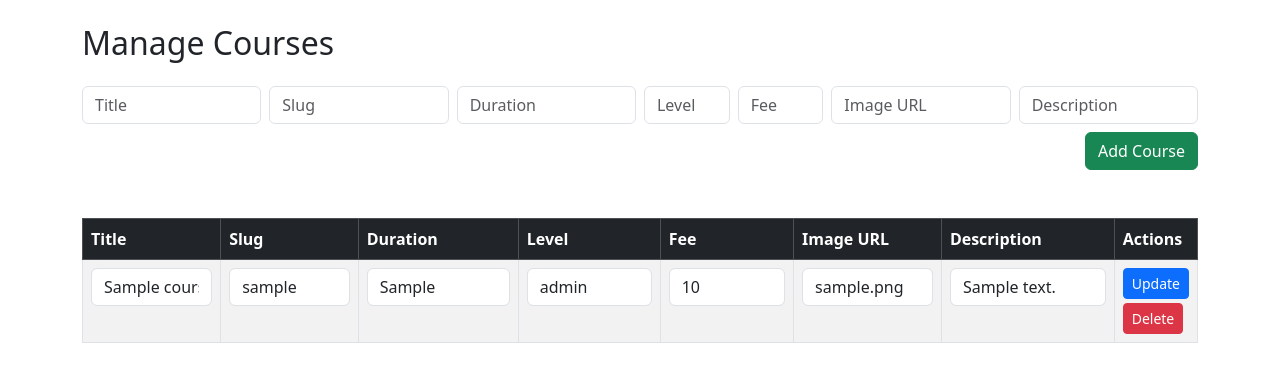
After one commit to lok-02498/coaching_site, a Flask app: page /admin/manage-courses in a window 1280 px wide. The commit adds this page. Shown: the top 382 px of the page. Run offline with Flask 3, Linux system fonts and the light colour scheme; the visitor is signed in with stand-in values (Sample User, id 1); tables that the repository leaves empty or names only in its code hold one stand-in row (values such as "Sample post"); data that the repository does not hold is empty.

Commit message:
changes in admin

```diff
--- a/app.py
+++ b/app.py
@@ -136,7 +136,18 @@ def submit_contact():
     message = request.form['message']
 
     try:
-        # Email to admin
+        # Store the contact form submission in database
+        conn = get_db_connection()
+        cursor = conn.cursor()
+        cursor.execute("""
+            INSERT INTO contacts (name, email, phone, message)
+            VALUES (%s, %s, %s, %s)
+        """, (name, email, phone, message))
+        conn.commit()
+        cursor.close()
+        conn.close()
+
+        # Send confirmation email to admin
         msg_to_admin = Message(
             subject=f'New Contact Form Submission from {name}',
             recipients=['support4ois@gmail.com']
@@ -154,10 +165,11 @@ def submit_contact():
 
         flash('Your message has been sent successfully!', 'success')
     except Exception as e:
-        print(f"Mail error: {e}")
+        print(f"Mail/DB error: {e}")
         flash('There was an error sending your message. Please try again later.', 'danger')
 
     return redirect('/contact')
+
 
 
 from flask import flash, redirect, url_for, session, render_template
@@ -198,12 +210,7 @@ def submit_feedback():
     conn.close()
     flash('Thank you for your feedback!', 'success')
     return redirect('/review')
-@app.route('/dashboard')
-def dashboard():
-    if 'username' not in session or session.get('role') != 'admin':
-        flash("Access denied. Admins only.", "error")
-        return redirect(url_for('cover'))
-    return render_template('admin_dashboard.html')
+
 
 @app.route('/login/student', methods=['POST'])
 def login_student():
@@ -404,6 +411,192 @@ def reset_password_modal(token):
     # GET request, show modal
     session['reset_token'] = token
     return redirect(url_for('cover', show='resetModal'))
+from flask import request
+
+@app.route('/admin/manage-courses')
+def manage_courses():
+    if 'username' not in session or session.get('role') != 'admin':
+        flash("Admins only!", "danger")
+        return redirect(url_for('cover'))
+
+    conn = get_db_connection()
+    cursor = conn.cursor(dictionary=True)
+    cursor.execute("SELECT * FROM courses")
+    courses = cursor.fetchall()
+    cursor.close()
+    conn.close()
+    return render_template('manage_courses.html', courses=courses)
+
+
+@app.route('/admin/add-course', methods=['POST'])
+def add_course():
+    if 'username' not in session or session.get('role') != 'admin':
+        flash("Admins only!", "danger")
+        return redirect(url_for('cover'))
+
+    title = request.form['title']
+    slug = request.form['slug']
+    description = request.form['description']
+    duration = request.form['duration']
+    level = request.form['level']
+    fee = request.form['fee']
+    image_url = request.form['image_url']
+
+    conn = get_db_connection()
+    cursor = conn.cursor()
+    cursor.execute("""
+        INSERT INTO courses (title, slug, description, duration, level, fee, image_url)
+        VALUES (%s, %s, %s, %s, %s, %s, %s)
+    """, (title, slug, description, duration, level, fee, image_url))
+    conn.commit()
+    cursor.close()
+    conn.close()
+    flash('Course added successfully!', 'success')
+    return redirect(url_for('manage_courses'))
+
+
+
+@app.route('/admin/update-course/<int:course_id>', methods=['POST'])
+def update_course(course_id):
+    if 'username' not in session or session.get('role') != 'admin':
+        flash("Admins only!", "danger")
+        return redirect(url_for('cover'))
+
+    title = request.form['title']
+    slug = request.form['slug']
+    description = request.form['description']
+    duration = request.form['duration']
+    level = request.form['level']
+    fee = request.form['fee']
+    image_url = request.form['image_url']
+
+    conn = get_db_connection()
+    cursor = conn.cursor()
+    cursor.execute("""
+        UPDATE courses SET title=%s, slug=%s, description=%s, duration=%s, level=%s, fee=%s, image_url=%s
+        WHERE id=%s
+    """, (title, slug, description, duration, level, fee, image_url, course_id))
+    conn.commit()
+    cursor.close()
+    conn.close()
+    flash('Course updated successfully!', 'success')
+    return redirect(url_for('manage_courses'))
+
+
+
+@app.route('/admin/delete-course/<int:course_id>', methods=['POST'])
+def delete_course(course_id):
+    if 'username' not in session or session.get('role') != 'admin':
+        flash("Admins only!", "danger")
+        return redirect(url_for('cover'))
+
+    conn = get_db_connection()
+    cursor = conn.cursor()
+    cursor.execute("DELETE FROM courses WHERE id=%s", (course_id,))
+    conn.commit()
+    cursor.close()
+    conn.close()
+    flash('Course deleted.', 'success')
+    return redirect(url_for('manage_courses'))
+
+@app.route('/admin/contacts')
+def admin_contacts():
+    if 'username' not in session or session.get('role') != 'admin':
+        flash("Admins only!", "danger")
+        return redirect(url_for('cover'))
+
+    conn = get_db_connection()
+    cursor = conn.cursor(dictionary=True)
+    cursor.execute("SELECT * FROM contacts ORDER BY created_at DESC")
+    contacts = cursor.fetchall()
+    cursor.close()
+    conn.close()
+
+    return render_template('admin_contacts.html', contacts=contacts)
+
+@app.route('/admin/users')
+def admin_users():
+    if 'username' not in session or session.get('role') != 'admin':
+        flash("Access denied", "danger")
+        return redirect(url_for('cover'))
+
+    conn = get_db_connection()
+    cursor = conn.cursor(dictionary=True)
+    cursor.execute("SELECT id, username, email, role, is_verified FROM users ORDER BY id DESC")
+    users = cursor.fetchall()
+    cursor.close()
+    conn.close()
+
+    return render_template('admin_users.html', users=users)
+@app.route('/admin/update-user/<int:user_id>', methods=['POST'])
+def update_user(user_id):
+    if 'username' not in session or session.get('role') != 'admin':
+        flash("Access denied", "danger")
+        return redirect(url_for('cover'))
+
+    username = request.form['username']
+    email = request.form['email']
+    role = request.form['role']
+    is_verified = 1 if request.form.get('is_verified') == 'on' else 0
+
+    conn = get_db_connection()
+    cursor = conn.cursor()
+    cursor.execute("""
+        UPDATE users
+        SET username=%s, email=%s, role=%s, is_verified=%s
+        WHERE id=%s
+    """, (username, email, role, is_verified, user_id))
+    conn.commit()
+    cursor.close()
+    conn.close()
+    flash("User updated successfully", "success")
+    return redirect(url_for('admin_users'))
+
+
+@app.route('/admin/delete-user/<int:user_id>', methods=['POST'])
+def delete_user(user_id):
+    if 'username' not in session or session.get('role') != 'admin':
+        flash("Access denied", "danger")
+        return redirect(url_for('cover'))
+
+    conn = get_db_connection()
+    cursor = conn.cursor()
+    cursor.execute("DELETE FROM users WHERE id = %s", (user_id,))
+    conn.commit()
+    cursor.close()
+    conn.close()
+    flash("User deleted successfully", "success")
+    return redirect(url_for('admin_users'))
+
+@app.route('/dashboard')
+def dashboard():
+    if 'username' not in session or session.get('role') != 'admin':
+        flash("Access denied. Admins only.", "error")
+        return redirect(url_for('cover'))
+
+    conn = get_db_connection()
+    cursor = conn.cursor(dictionary=True)
+
+    cursor.execute("SELECT COUNT(*) AS total_users FROM users")
+    total_users = cursor.fetchone()['total_users']
+
+    cursor.execute("SELECT COUNT(*) AS total_courses FROM courses")
+    total_courses = cursor.fetchone()['total_courses']
+
+    cursor.execute("SELECT COUNT(*) AS total_feedbacks FROM feedbacks")
+    total_feedbacks = cursor.fetchone()['total_feedbacks']
+
+    cursor.close()
+    conn.close()
+
+    return render_template('admin_dashboard.html',
+                           total_users=total_users,
+                           total_courses=total_courses,
+                           total_feedbacks=total_feedbacks)
+
+
+
+
 
 
 
--- /dev/null
+++ b/templates/manage_courses.html
@@ -0,0 +1,78 @@
+<!DOCTYPE html>
+<html lang="en">
+<head>
+  <meta charset="UTF-8">
+  <title>Manage Courses</title>
+  <link href="https://cdn.jsdelivr.net/npm/bootstrap@5.3.3/dist/css/bootstrap.min.css" rel="stylesheet">
+</head>
+<body>
+<div class="container py-4">
+  <h2 class="mb-4">Manage Courses</h2>
+
+  <!-- Add Course Form -->
+  <form class="row g-2 mb-5" method="POST" action="/admin/add-course">
+    <div class="col-md-2">
+      <input type="text" name="title" class="form-control" placeholder="Title" required>
+    </div>
+    <div class="col-md-2">
+      <input type="text" name="slug" class="form-control" placeholder="Slug" required>
+    </div>
+    <div class="col-md-2">
+      <input type="text" name="duration" class="form-control" placeholder="Duration" required>
+    </div>
+    <div class="col-md-1">
+      <input type="text" name="level" class="form-control" placeholder="Level" required>
+    </div>
+    <div class="col-md-1">
+      <input type="number" name="fee" class="form-control" placeholder="Fee" required>
+    </div>
+    <div class="col-md-2">
+      <input type="text" name="image_url" class="form-control" placeholder="Image URL">
+    </div>
+    <div class="col-md-2">
+      <input type="text" name="description" class="form-control" placeholder="Description">
+    </div>
+    <div class="col-md-12 text-end">
+      <button class="btn btn-success" type="submit">Add Course</button>
+    </div>
+  </form>
+
+  <!-- Existing Courses Table -->
+  <table class="table table-bordered table-striped">
+    <thead class="table-dark">
+      <tr>
+        <th>Title</th>
+        <th>Slug</th>
+        <th>Duration</th>
+        <th>Level</th>
+        <th>Fee</th>
+        <th>Image URL</th>
+        <th>Description</th>
+        <th>Actions</th>
+      </tr>
+    </thead>
+    <tbody>
+    {% for course in courses %}
+      <tr>
+        <form method="POST" action="/admin/update-course/{{ course.id }}">
+          <td><input type="text" name="title" value="{{ course.title }}" class="form-control" required></td>
+          <td><input type="text" name="slug" value="{{ course.slug }}" class="form-control" required></td>
+          <td><input type="text" name="duration" value="{{ course.duration }}" class="form-control" required></td>
+          <td><input type="text" name="level" value="{{ course.level }}" class="form-control" required></td>
+          <td><input type="number" name="fee" value="{{ course.fee }}" class="form-control" required></td>
+          <td><input type="text" name="image_url" value="{{ course.image_url }}" class="form-control"></td>
+          <td><input type="text" name="description" value="{{ course.description }}" class="form-control"></td>
+          <td>
+            <button type="submit" class="btn btn-primary btn-sm mb-1">Update</button>
+        </form>
+        <form method="POST" action="/admin/delete-course/{{ course.id }}">
+            <button type="submit" class="btn btn-danger btn-sm">Delete</button>
+        </form>
+          </td>
+      </tr>
+    {% endfor %}
+    </tbody>
+  </table>
+</div>
+</body>
+</html>
```
Also changed, not shown: templates/admin_contacts.html (added, +37 -0 lines), templates/admin_dashboard.html (+27 -0 lines), templates/admin_users.html (added, +76 -0 lines).
